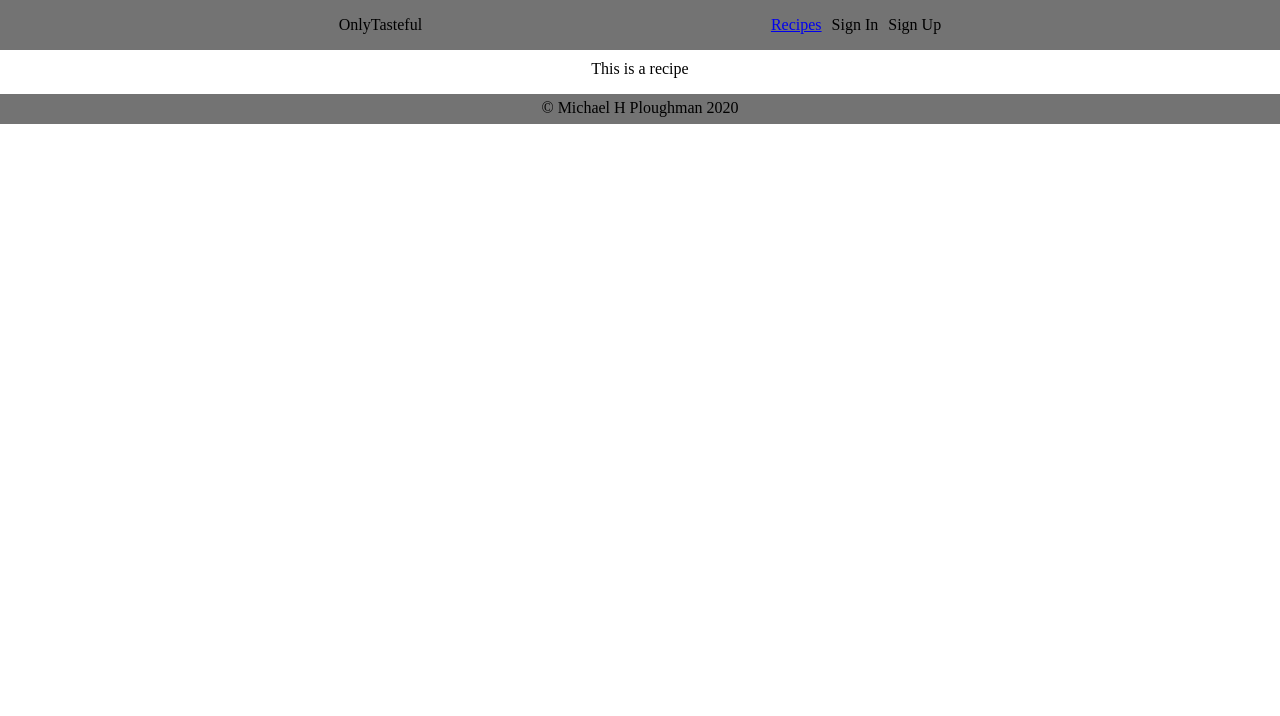
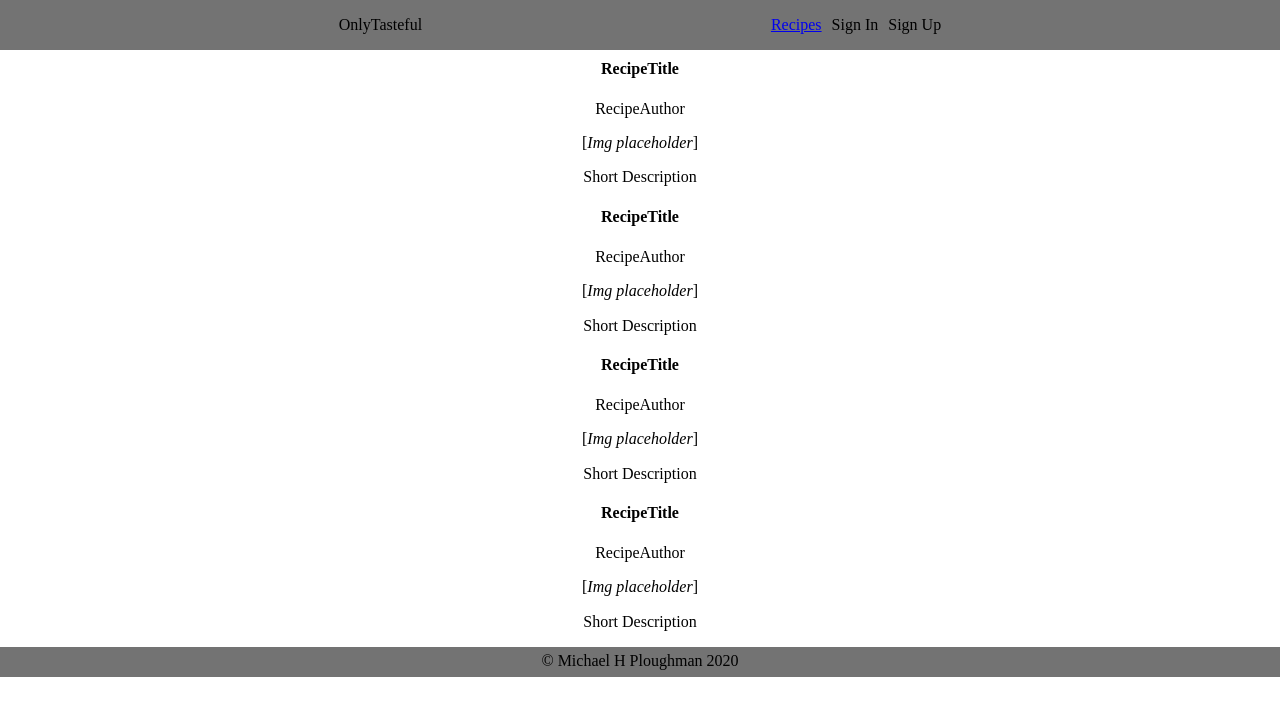
Before and after one commit to Evoxus/OnlyTasteful-client, a React (Create React App) app: page /recipes in a window 1280 px wide. Shown: the top 716 px of the page. Built offline with nearby package versions, Linux system fonts and the light colour scheme.

Commit message:
Use RecipeItem in RecipeList

```diff
--- a/src/RecipeList/RecipeList.js
+++ b/src/RecipeList/RecipeList.js
@@ -1,8 +1,14 @@
 import React from 'react';
+import RecipeItem from '../RecipeItem/RecipeItem';
 import './RecipeList.css';
 
 function RecipeList() {
-  const recipes = <p>This is a recipe</p>;
+  const recipes = <>
+    <RecipeItem key='1' />
+    <RecipeItem key='2' />
+    <RecipeItem key='3' />
+    <RecipeItem key='4' />
+  </>;
   return (
     <section className='recipeList'>
       {recipes}
```
